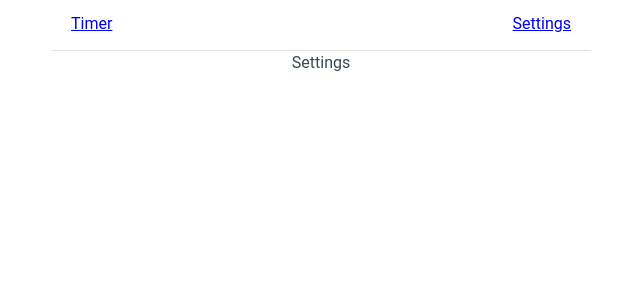
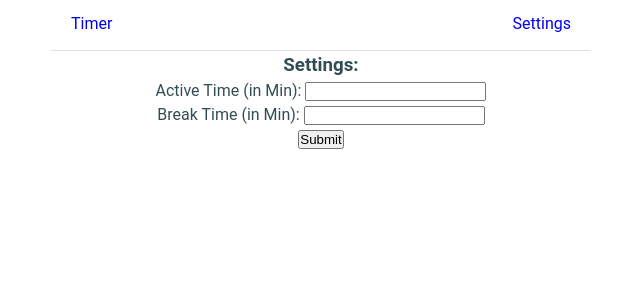
Before and after one commit to SandipNirmal/CountDownTimer, a React (Create React App) app: page /settings in a window 1280 px wide. Shown: the top 300 px of the page, without its empty margins (319-959 px from the left). Built offline with nearby package versions, Linux system fonts and the light colour scheme.

Commit message:
Adding changes for settings screen
Commit includes:

1. Changes for displaying settings screen
2. Changes for storing setting values in localStorage and reading it from there
3. Changes to redirect user to timer screen after saving settings

```diff
--- a/src/Header/Header.js
+++ b/src/Header/Header.js
@@ -6,10 +6,10 @@ import { Link } from 'react-router-dom'
 const Header = () => (
     <header className="header">
         <div className="logo">
-            <Link to='/'>Timer</Link>
+            <Link to='/' style={{ textDecoration: 'none' }}>Timer</Link>
         </div>
         <div className="menu">
-            <Link to='/settings'>Settings</Link>
+            <Link to='/settings' style={{ textDecoration: 'none' }}>Settings</Link>
         </div>
     </header>
 )
--- a/src/settings/Settings.js
+++ b/src/settings/Settings.js
@@ -1,29 +1,95 @@
 import React from 'react';
 
 export default class Settings extends React.Component {
-    // constructor(props) {
-    //     super(props);
+    constructor(props) {
+        super(props);
 
-    //     this.state = {
-    //     };
-    // }
+        this.state = {
+            active: '',
+            breakTime: ''
+        };
+    }
 
     componentDidMount() {
         // TODO - Read previously stored setting values
+        this.getSettings();
     }
 
     componentWillUnmount() {
         // TODO
     }
 
-    saveSettins() {
-        // save setting values
+    /**
+     * Saves timer settings in localStorage
+     */
+    saveSettings = (event) => {
+        event.preventDefault();
+
+        const settings = {
+            active: this.state.active,
+            breakTime: this.state.breakTime
+        };
+
+        // save setting values in localStorage
+        localStorage.setItem('settings', JSON.stringify(settings));
+
+        this.props.history.push('/');
+    }
+
+    /**
+     * Read values from localStorage and return
+     */
+    getSettings = () => {
+        const settings = JSON.parse(localStorage.getItem('settings'));
+
+        if (settings) {
+            this.setState({
+                active: settings.active,
+                breakTime: settings.breakTime
+            });
+        }
+    }
+
+    /**
+     * Change handler for active time
+     */
+    changeActive = (e) => {
+        this.setState({
+            active: e.target.value
+        })
+    }
+
+    /**
+     * Change handler for break time
+     */
+    changeBreakTime = (e) => {
+        this.setState({
+            breakTime: e.target.value
+        })
     }
 
     render() {
+
+        const { active, breakTime } = this.state;
+
         return (
             <div>
-                Settings
+                <h3>Settings:</h3>
+                <form onSubmit={this.saveSettings}>
+                    <div>
+                        <label> Active Time (in Min): </label>
+                        <input type="number" value={active} onChange={this.changeActive} />
+                    </div>
+
+                    <div>
+                        <label> Break Time (in Min): </label>
+                        <input type="number" value={breakTime} onChange={this.changeBreakTime} />
+                    </div>
+
+                    <div>
+                        <input type="submit" />
+                    </div>
+                </form>
             </div>
         );
     }
--- a/src/timer/CountDownTimer.js
+++ b/src/timer/CountDownTimer.js
@@ -2,6 +2,14 @@ import React from 'react';
 
 import FormattedDuration from './FormattedDuration';
 import { notify } from './../Notifier';
+
+/**
+ * Default propertis for countDown timer
+ */
+let defaultProps = {
+    activeDuration: 25 * 60, // 25 active minutes
+    breakDuration: 5 * 60   // 5 mins of break time
+}
 
 export default class CountDownTimer extends React.Component {
 
@@ -49,7 +57,7 @@ export default class CountDownTimer extends React.Component {
 
         // set duration to the active duration
         this.setState({
-            duration: this.props.activeDuration
+            duration: defaultProps.activeDuration
         });
     }
 
@@ -57,8 +65,11 @@ export default class CountDownTimer extends React.Component {
      * React lifecycle hook event on component init
      */
     componentDidMount() {
+        // load values from settings
+        this.loadSettings();
+
         this.setState({
-            duration: this.props.activeDuration
+            duration: defaultProps.activeDuration
         });
     }
 
@@ -103,6 +114,19 @@ export default class CountDownTimer extends React.Component {
     }
 
     /**
+     * Checks settings for active and break time values. If available
+     * use it from LocalStorage or use default values
+     */
+    loadSettings = () => {
+        const settings = JSON.parse(localStorage.getItem('settings'));
+
+        if (settings) {
+            defaultProps.activeDuration = settings.active * 60; // time in seconds
+            defaultProps.breakDuration = settings.breakTime * 60;   // time in seconds
+        }
+    }
+
+    /**
      * Defines how component to be rendered
      */
     render() {
@@ -140,17 +164,9 @@ export default class CountDownTimer extends React.Component {
         return (currDur
             ? currDur - 0.5
             : (this.state.isActive
-                ? this.props.breakDuration
-                : this.props.activeDuration
+                ? defaultProps.breakDuration
+                : defaultProps.activeDuration
             )
         );
     }
 }
-
-/**
- * Default propertis for countDown timer
- */
-CountDownTimer.defaultProps = {
-    activeDuration: 25 * 60, // 25 active minutes
-    breakDuration: 5 * 60   // 5 mins of break time
-}
```
